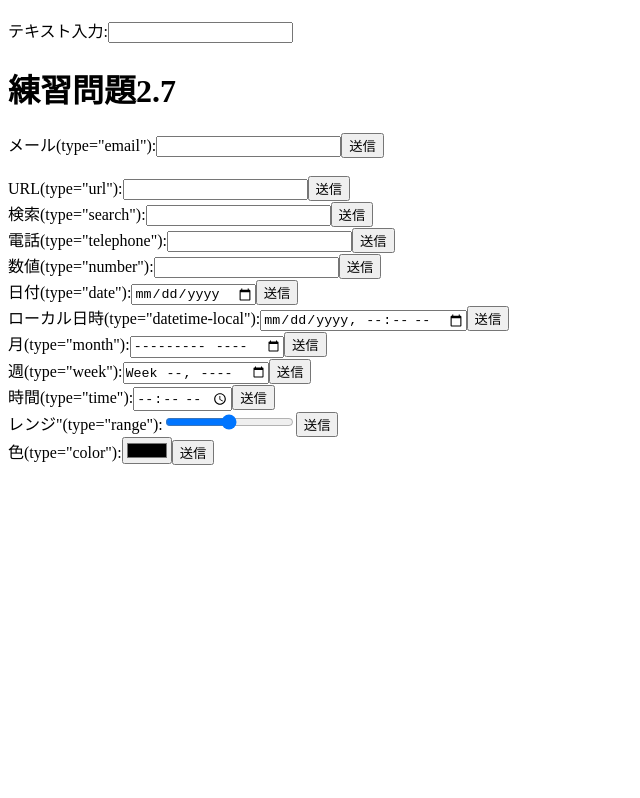
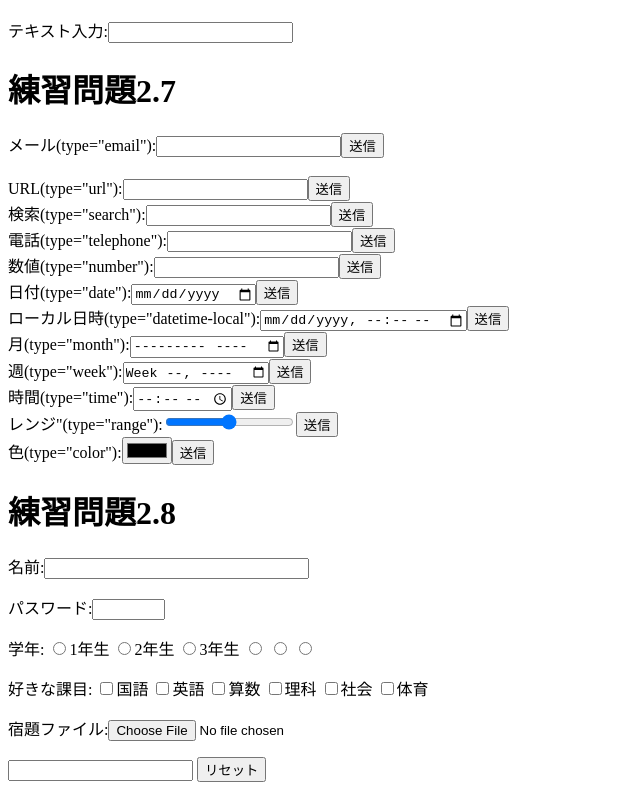
Before and after one commit to ueshimachihiro/web2024-1, a plain HTML site: page index.html in a window 1280 px wide. Shown: the part 1434-2232 px from the top of the page, without its empty margins (0-640 px from the left). Before the commit the page ends 1907 px from the top, so only its background shows below. Drawn offline with Linux system fonts and the light colour scheme.

Commit message:
Update index.html

```diff
--- a/index.html
+++ b/index.html
@@ -190,6 +190,54 @@ style="margin:1ex">x<sup>2</sup>+y<sup>2</sup>=z<sup>2</sup>
 
 <form action="xxx,php" method="post"><label>色(type="color"):<input type="color" name="color"></label><input type="submit" value="送信"></form>
 
+<h1>練習問題2.8</h1>
+
+<p><label>名前:<input type="text" name="name" size="30" maxlength="20"></label></p>
+
+<p><label>パスワード:<input type="password" name="pass" size="6" maxlength="4"></label></p>
+
+<p>学年:
+
+<label><input type="radio" name="gakunen" value="1">1年生</label>
+
+<label><input type="radio" name="gakunen" value="2">2年生</label>
+
+<label><input type="radio" name="gakunen" value="3">3年生</label>
+
+<label><input type="radio" name="gakunen" value="4"4年生</label>
+
+<label><input type="radio" name="gakunen" value="5"5年生</label>
+
+<label><input type="radio" name="gakunen" value="6"6年生</label>
+
+</p>
+
+<p>好きな課目:
+
+<label><input type="checkbox" name="kamoku" value="kokugo">国語</label>
+
+<label><input type="checkbox" name="kamoku" value="eigo">英語</label>
+
+<label><input type="checkbox" name="kamoku" value="sansu">算数</label>
+
+<label><input type="checkbox" name="kamoku" value="rika">理科</label>
+
+<label><input type="checkbox" name="kamoku" value="syakai">社会</label>
+
+<label><input type="checkbox" name="kamoku" value="taiiku">体育</label>
+
+</p>
+
+<p><label>宿題ファイル:<input type="file" name="syukudai"></label></p>
+
+<p>
+
+<input type="submit value="送信">
+
+<input type="reset" value="リセット">
+
+</p>
+
 </body>
 
 </html>
```
